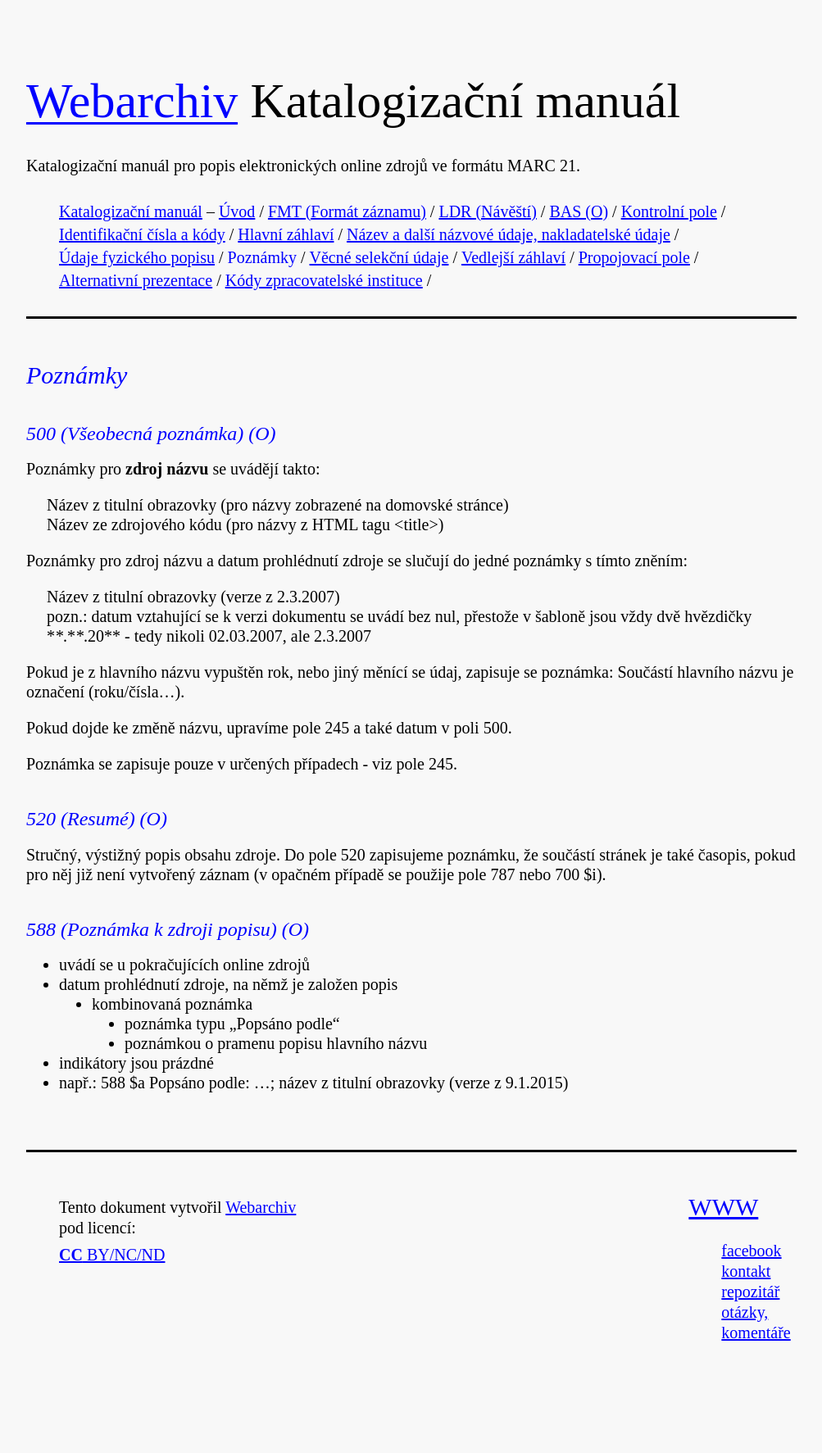
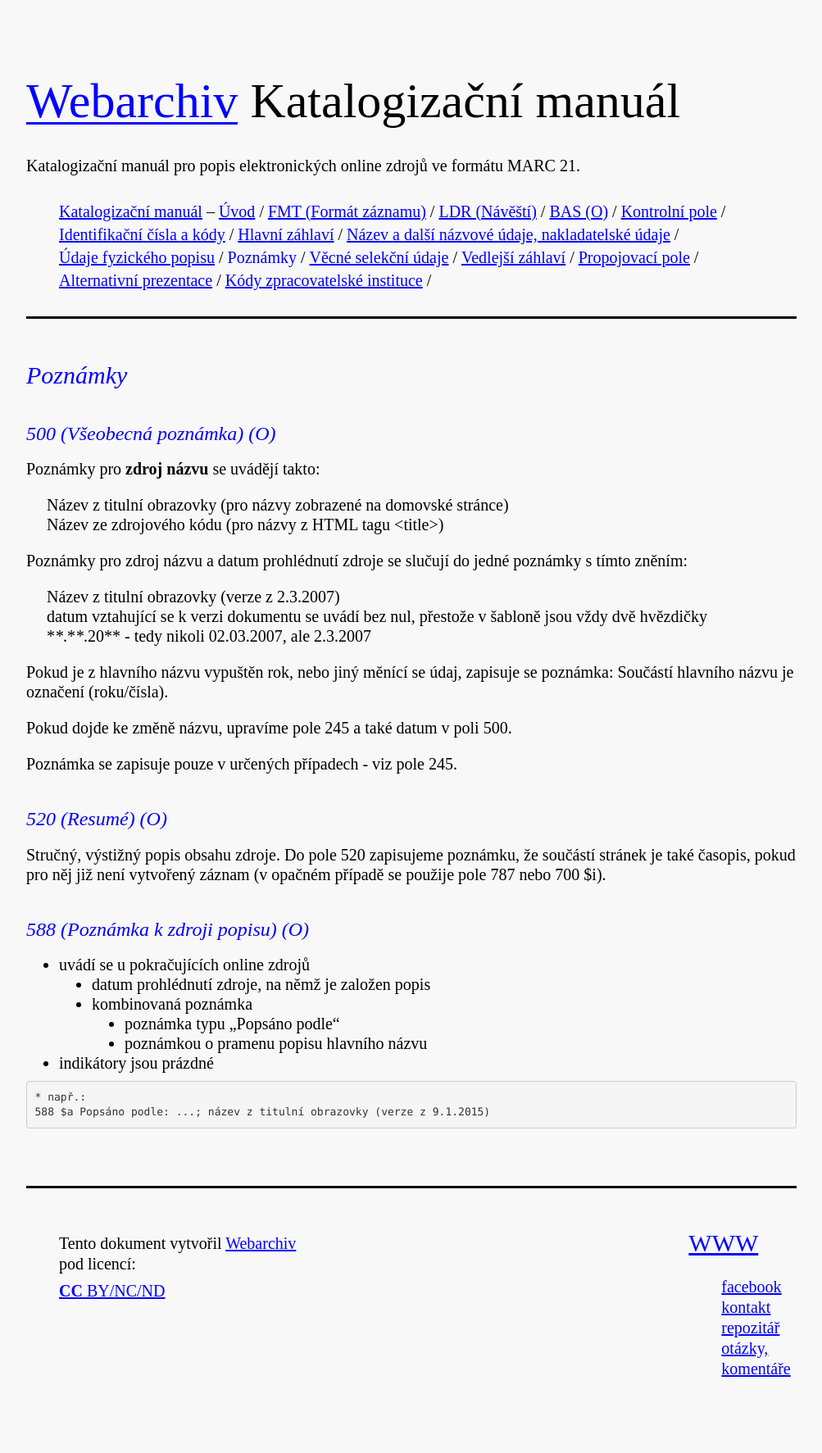
Before and after one commit to WebarchivCZ/katalogizacni-manual, a Jekyll site: the page built from _posts/2017-06-18-Poznamky.md, in a window 1280 px wide. Shown: the whole page at 82% size, without its empty margins (138-1141 px from the left). Built offline with Jekyll 4.4.1, drawn with Linux system fonts in a browser that asks for light colours; before the commit the page ends 1729 px from its top, so only the background shows below that.

Commit message:
edit chapter "Poznamky"

````diff
--- a/_posts/2017-06-18-Poznamky.md
+++ b/_posts/2017-06-18-Poznamky.md
@@ -17,12 +17,12 @@ Poznámky pro **zdroj názvu** se uvádějí takto:
 Poznámky pro zdroj názvu a datum prohlédnutí zdroje se slučují do jedné poznámky s tímto zněním:
 
 &nbsp;&nbsp;&nbsp;&nbsp; Název z titulní obrazovky (verze z 2.3.2007)
-&nbsp;&nbsp;&nbsp;&nbsp; pozn.: datum vztahující se k verzi dokumentu se uvádí bez nul, přestože v šabloně jsou vždy dvě hvězdičky
+&nbsp;&nbsp;&nbsp;&nbsp; datum vztahující se k verzi dokumentu se uvádí bez nul, přestože v šabloně jsou vždy dvě hvězdičky
 &nbsp;&nbsp;&nbsp;&nbsp; \**\**.\**\**.20** - tedy nikoli 02.03.2007, ale 2.3.2007
 
 
 Pokud je z hlavního názvu vypuštěn rok, nebo jiný měnící se údaj, zapisuje se poznámka:
-Součástí hlavního názvu je označení (roku/čísla...).
+Součástí hlavního názvu je označení (roku/čísla).
 
 Pokud dojde ke změně názvu, upravíme pole 245 a také datum v poli 500.
 
@@ -35,9 +35,13 @@ Stručný, výstižný popis obsahu zdroje. Do pole 520 zapisujeme poznámku, ž
 
 ### 588 (Poznámka k zdroji popisu) (O)
 * uvádí se u pokračujících online zdrojů
-* datum prohlédnutí zdroje, na němž je založen popis
+  * datum prohlédnutí zdroje, na němž je založen popis
   * kombinovaná poznámka
     * poznámka typu „Popsáno podle“
     * poznámkou o pramenu popisu hlavního názvu
 * indikátory jsou prázdné
-* např.: 588 $a Popsáno podle: ...; název z titulní obrazovky (verze z 9.1.2015)
+
+```
+* např.:
+588 $a Popsáno podle: ...; název z titulní obrazovky (verze z 9.1.2015)
+```
````
